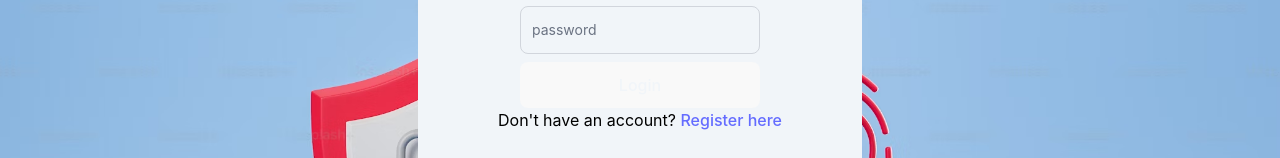
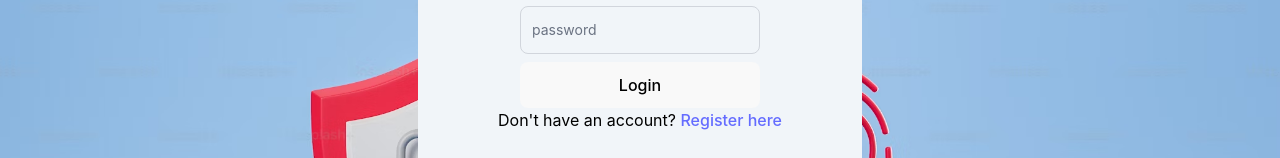
Before and after one commit to paulpollob/Auth, a React (Vite) app: page /login in a window 1280 px wide. Shown: the part 371-529 px from the top of the page. Built offline with nearby package versions, Linux system fonts and the light colour scheme; no server answers; the database is empty.

Commit message:
collor fixed

```diff
--- a/src/index.css
+++ b/src/index.css
@@ -5,10 +5,8 @@
   line-height: 1.5;
   font-weight: 400;
   width: 100vh;
-  color-scheme: dark;
-  color: rgba(255, 255, 255, 0.87);
+  /* color: rgba(255, 255, 255, 0.87); */
   /* background-color: #242424; */
-  background-color: #0f172b;
 
   font-synthesis: none;
   text-rendering: optimizeLegibility;
@@ -45,7 +43,6 @@ button {
   font-size: 1em;
   font-weight: 500;
   font-family: inherit;
-  background-color: #1a1a1a;
   cursor: pointer;
   transition: border-color 0.25s;
 }
--- a/src/pages/LogIn.jsx
+++ b/src/pages/LogIn.jsx
@@ -40,7 +40,8 @@ const LogIn = () => {
     const onSubmit = (data) => {
         console.log('Form Submitted:', data);
         // login("paul@paul.com", "Abcdef@5")
-        login(data?.email, data?.password)
+        console.log("hk: ", formData.email, formData.password)
+        login(formData?.email, formData?.password)
             .then((userCredential) => {
                 const user = userCredential.user;
                 sccMsg("successfull login")
@@ -101,7 +102,7 @@ const LogIn = () => {
                                     </div> */}
 
                                     {/* Submit Button */}
-                                    <button type="submit" className="submit-button bg-slate-400 text-slate-100">
+                                    <button type="submit" className="submit-button bg-slate-400 text-slate">
                                         Login
                                     </button>
                                 </form>
```
